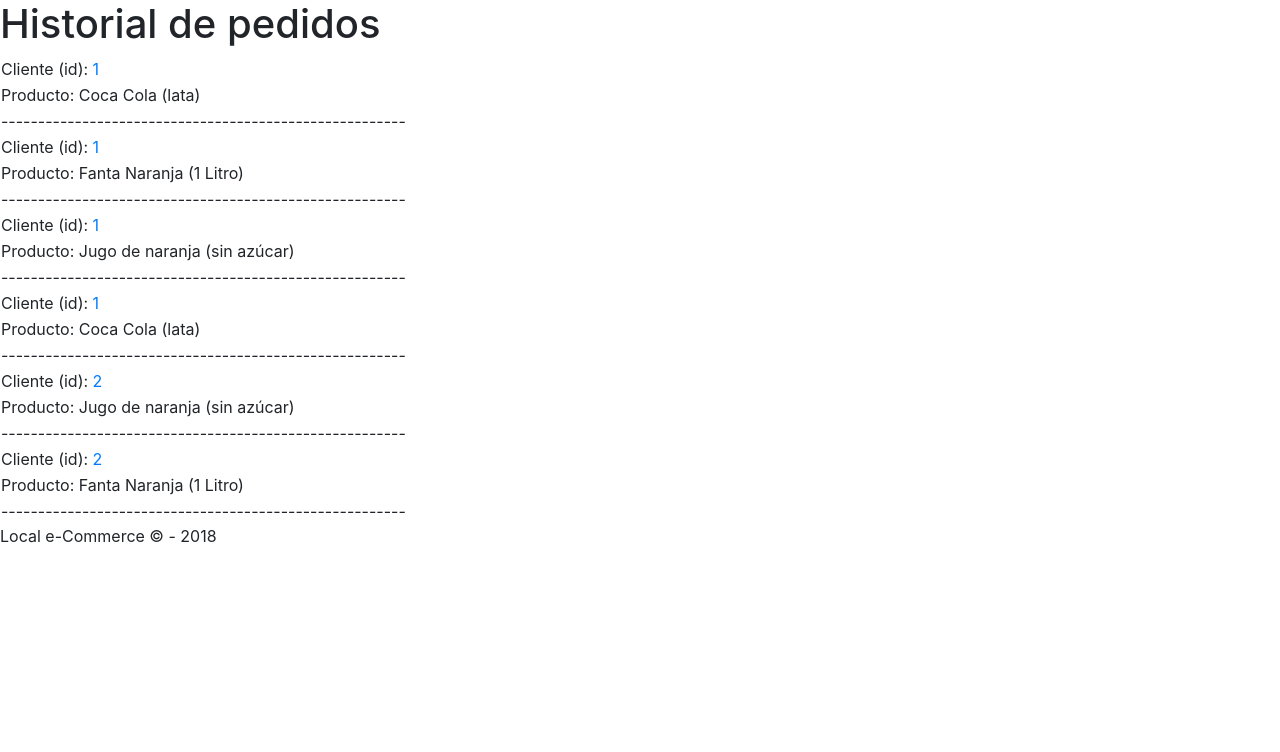
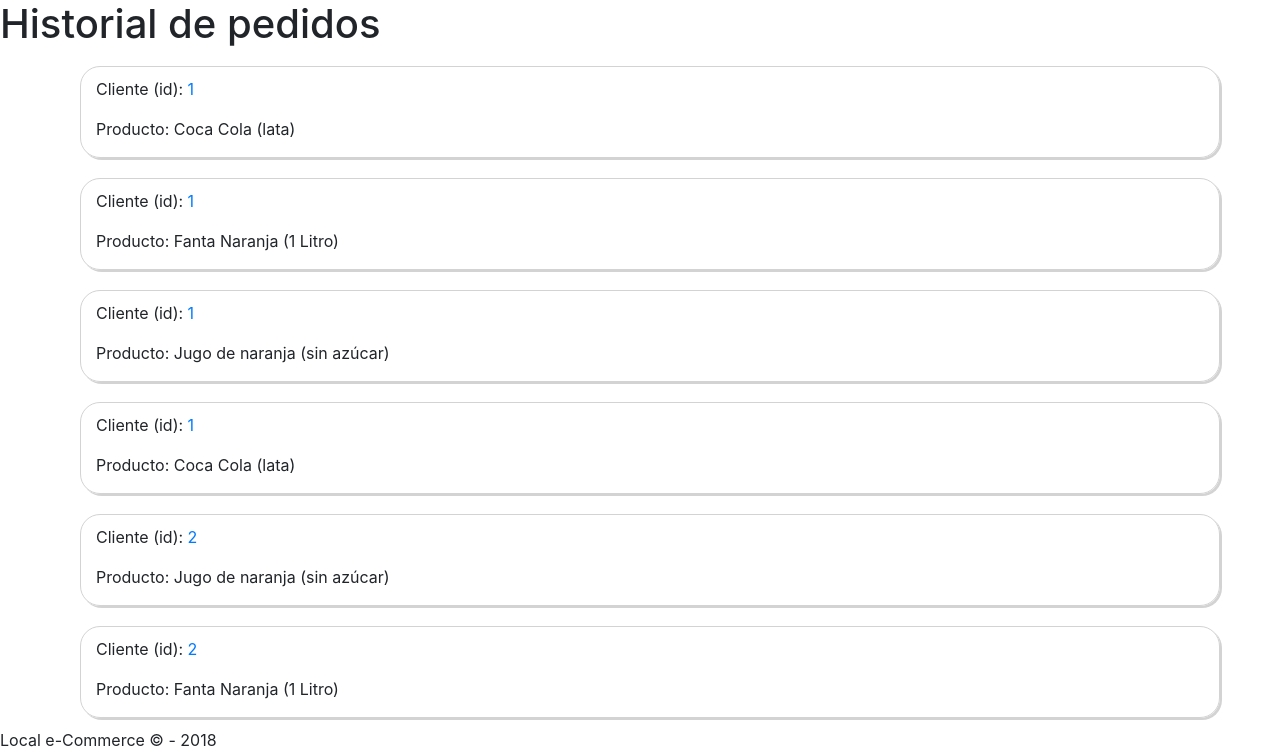
Before and after one commit to oddworldng/django-shop, a Django app: page /clientes/historial/ in a window 1280 px wide. Shown: the part 106-858 px from the top of the page. Before the commit the page ends 649 px from the top, so only its background shows below. Run offline with Django 3.2, Linux system fonts and the light colour scheme; data comes from the database, SQL or seed files in the repository; some libraries are stand-ins or nearby versions.

Commit message:
history style

```diff
--- a/shop/web/static/web/styles/stylesheet.css
+++ b/shop/web/static/web/styles/stylesheet.css
@@ -45,4 +45,6 @@
   border: 1px solid lightgrey;
   border-radius: 20px;
   margin: 10px;
+  box-shadow: 2px 2px lightgrey;
+  padding-top: 10px;
 }
--- a/shop/web/templates/web/history.html
+++ b/shop/web/templates/web/history.html
@@ -6,19 +6,20 @@
 {% include 'web/navbar.html' %}
 <main>
   <h1>Historial de pedidos</h1>
-  <table>
+  <div class="container">
     {% for cart in carts %}
-        <tr>
-          <td>Cliente (id): <a href="/clientes/{{ cart.client }}">{{ cart.client }}</a></td>
-        </tr>
-        <tr>
-          <td>Producto: {{ cart.product }}</td>
-        </tr>
-        <tr>
-          <td>-------------------------------------------------------</td>
-        </tr>
+      <div class="row">
+        <div class="col-md-12 box-border">
+          <div>
+            <p>Cliente (id): <a href="/clientes/{{ cart.client }}">{{ cart.client }}</a></p>
+          </div>
+          <div>
+            <p>Producto: {{ cart.product }}</p>
+          </div>
+        </div>
+      </div>
     {% endfor %}
-  </table>
+  </div>
 </main>
 <footer>{% include 'web/footer.html' %}</footer>
 {% endblock %}
```
